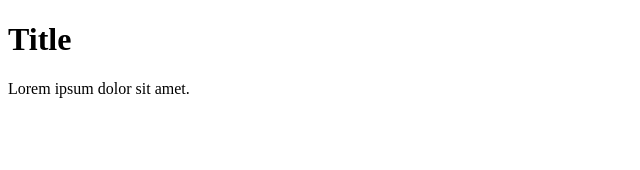
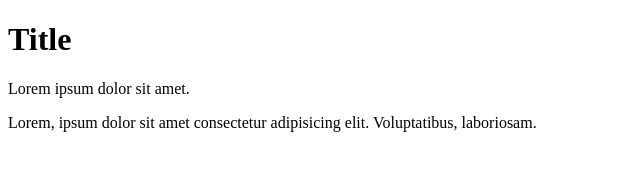
Before and after one commit to VasylUlianovskyi/git-intro3, a plain HTML site: page index.html in a window 1280 px wide. Shown: the whole page, without its empty margins (0-640 px from the left). Drawn offline with Linux system fonts and the light colour scheme.

Commit message:
Add aside

```diff
--- a/index.html
+++ b/index.html
@@ -9,6 +9,8 @@
    <header>
       <h1>Title</h1>
       <p>Lorem ipsum dolor sit amet.</p>
+      <aside>Lorem, ipsum dolor sit amet consectetur adipisicing elit. Voluptatibus,   laboriosam.
+      </aside>
    </header>
    <main>
 
```
